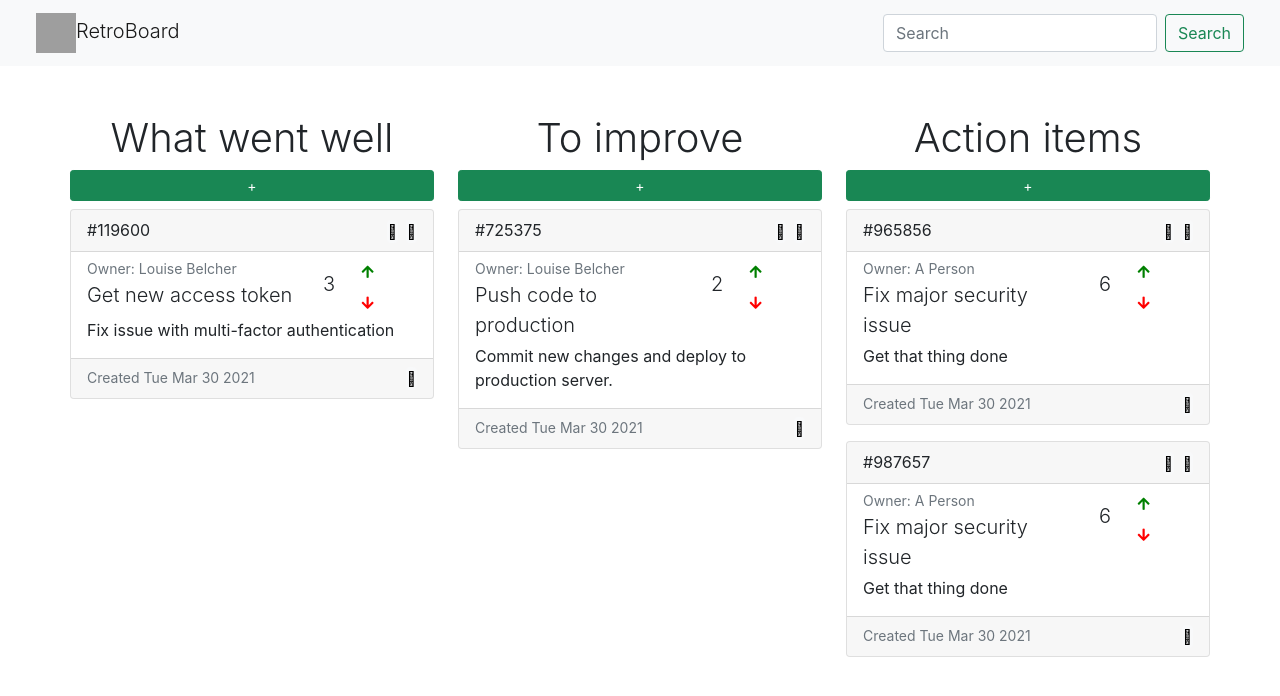
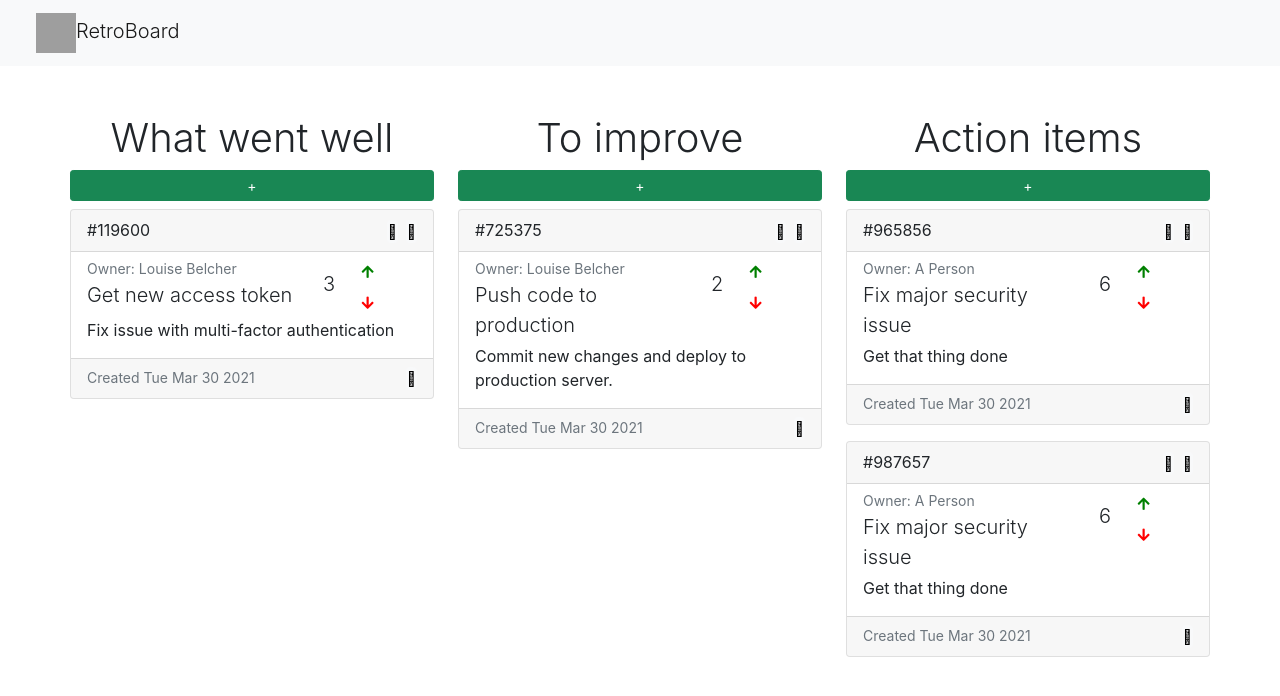
Before and after one commit to TurbulentRice/RetroBoard, a React (Create React App) app: page / in a window 1280 px wide. Shown: the top 696 px of the page. Built offline with nearby package versions, Linux system fonts and the light colour scheme; grey boxes are pictures that could not be loaded.

Commit message:
cleaned components

```diff
--- a/src/components/NavBar.jsx
+++ b/src/components/NavBar.jsx
@@ -1,16 +1,4 @@
-import { useState } from 'react';
-
 function NavBar ({ logo }) {
-  const [searchString, setSearchString] = useState('');
-
-
-  const handleSearch = event => {
-    event.preventDefault();
-    // Highlight matching card?
-  }
-
-  const handleChange = event => setSearchString(event.target.value);
-
   return (
     <nav className="navbar navbar-light bg-light">
       <div className="container-fluid">
@@ -20,22 +8,6 @@ function NavBar ({ logo }) {
           RetroBoard
         </a>
 
-        {/* <h1 className="display-6 me-3">RetroBoard</h1>         */}
-
-        <form className="d-flex me-4" onSubmit={e => handleSearch(e)}>
-          {/* Nav Search */}
-          <input className="form-control me-2"
-            type="search"
-            placeholder="Search"
-            aria-label="Search"
-            value={searchString}
-            onChange={e => handleChange(e)}>
-          </input>
-
-          {/* May not need search button if only scanning locally */}
-          <button className="btn btn-outline-success" type="submit">Search</button>
-        </form>
-
       </div>
     </nav>
   )
--- a/src/components/StoryColumn.jsx
+++ b/src/components/StoryColumn.jsx
@@ -8,7 +8,10 @@ import { StoriesContext } from '../contexts/StoriesContext'
 function StoryColumn ({ title, colID }) {
   const { stories, addStory, moveStory } = useContext(StoriesContext)
 
-  const cardStories = stories.filter(story => story.col === colID);
+  // Filter by col, Sort by points
+  const cardStories = () => stories.filter(story => story.col === colID).sort((firstCard, secondCard) => {
+    return secondCard.points - firstCard.points
+  });
 
   // Make a new empty story object w/ colID and add to StoryContext
   const handleAddStory = () => addStory(getNewStory({col: colID}));
@@ -22,8 +25,9 @@ function StoryColumn ({ title, colID }) {
       moveStory(item, colID)
     }
     ,
+    // Change this to change how items interact when hovering
     collect: monitor => ({
-      isOver: !!monitor.isOver()
+      isOver: !!monitor.isOver(),
     })
   })
 
@@ -35,7 +39,7 @@ function StoryColumn ({ title, colID }) {
         <button className="btn btn-sm btn-success mb-2" type='button' onClick={handleAddStory}>+</button>
       </div>
 
-      {stories.map((story, index) => story.col === colID && <StoryCard story={story} key={index}></StoryCard>)}
+      {cardStories().map((story, index) => <StoryCard story={story} key={index}></StoryCard>)}
 
     </div>
   )
```
Also changed, not shown: src/App.js (+0 -8 lines).
